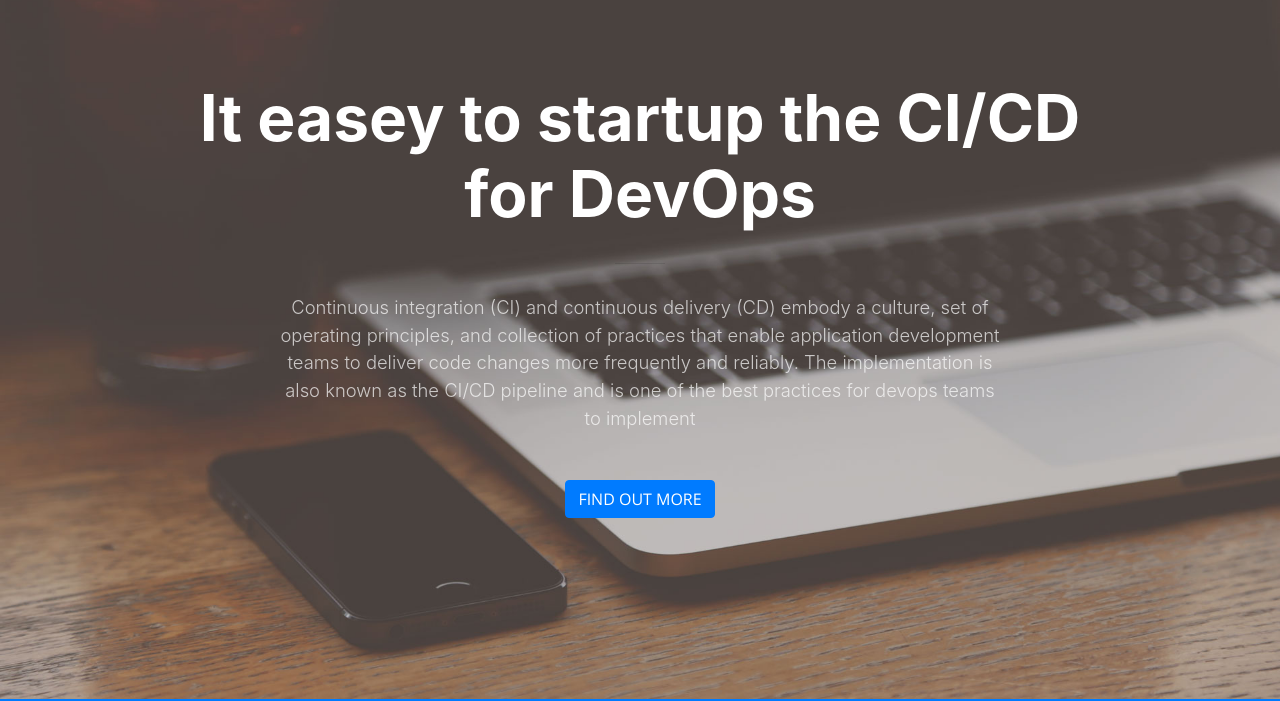
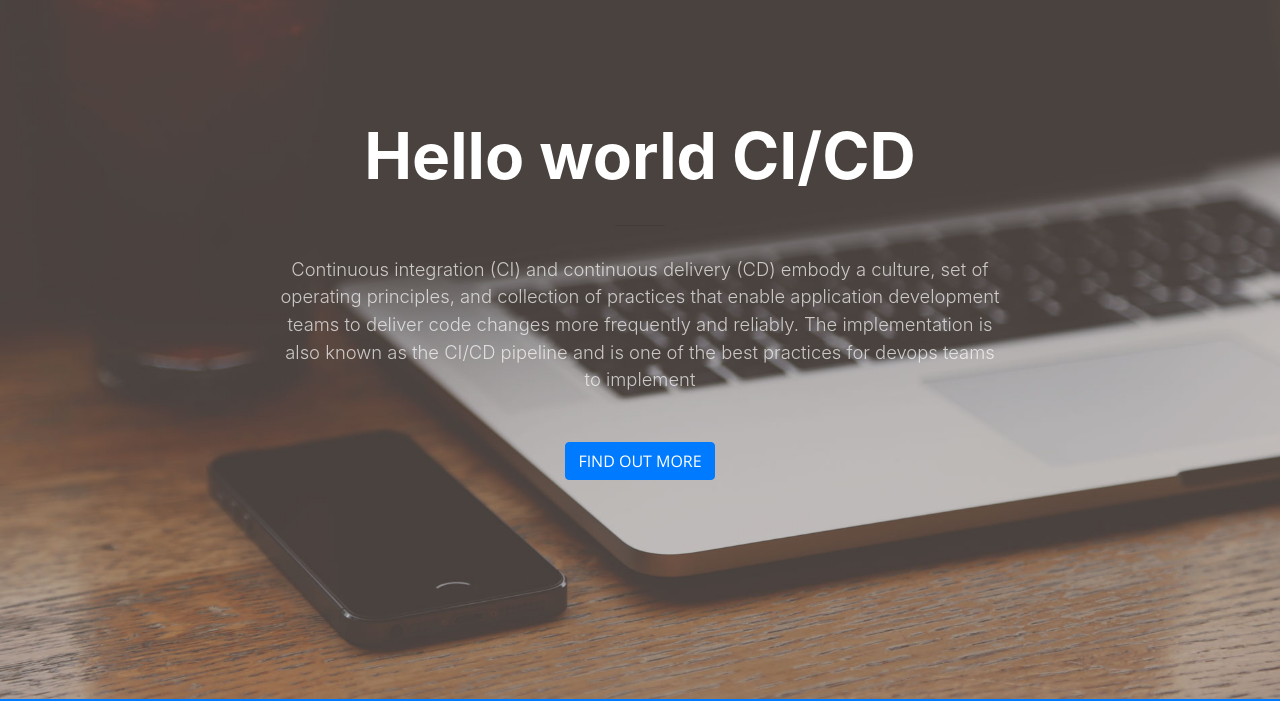
Before and after one commit to sappachok/wunca39, a website with bundled scripts: page sample-html/index.html in a window 1280 px wide. Shown: the part 101-802 px from the top of the page. Built offline with nearby package versions, Linux system fonts and the light colour scheme.

Commit message:
test change

```diff
--- a/sample-html/index.html
+++ b/sample-html/index.html
@@ -59,7 +59,7 @@
         <div class="row">
           <div class="col-lg-10 mx-auto">
             <h1>
-              <strong>It easey to startup the CI/CD for DevOps</strong>
+              <strong>Hello world CI/CD</strong>
             </h1>
             <hr>
           </div>
```
